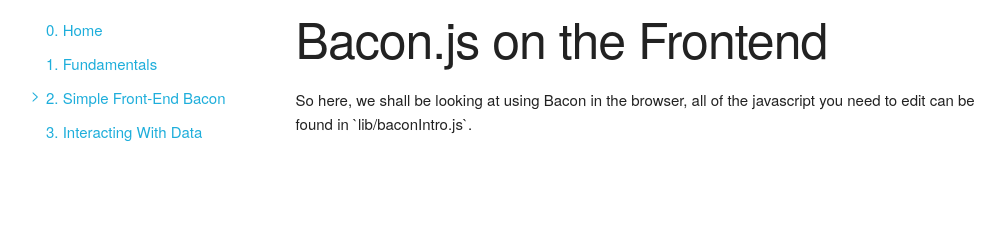
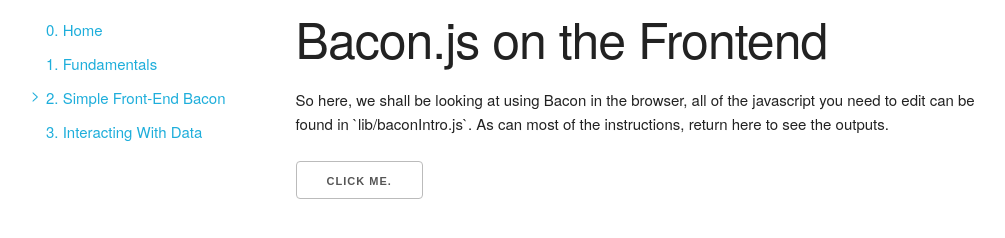
Before and after one commit to dojonorth/reactive-dojo, a website: page views/bacon-intro.html in a window 1280 px wide. Shown: the whole page, without its empty margins (114-1119 px from the left). Drawn offline with nearby package versions, Linux system fonts and the light colour scheme; files that its build step writes are made by us from their sources.

Commit message:
Exercise one.

```diff
--- a/views/bacon-intro.html
+++ b/views/bacon-intro.html
@@ -11,5 +11,8 @@
 <h1>Bacon.js on the Frontend</h1>
 
 <p>So here, we shall be looking at using Bacon in the browser, all of the
-    javascript you need to edit can be found in `lib/baconIntro.js`.</p>
+    javascript you need to edit can be found in `lib/baconIntro.js`. As can
+    most of the instructions, return here to see the outputs.</p>
+
+<div id="one"><button>Click Me.</button></div>
 {% endblock %}
```
Also changed, not shown: lib/baconIntro.js (+19 -0 lines).
